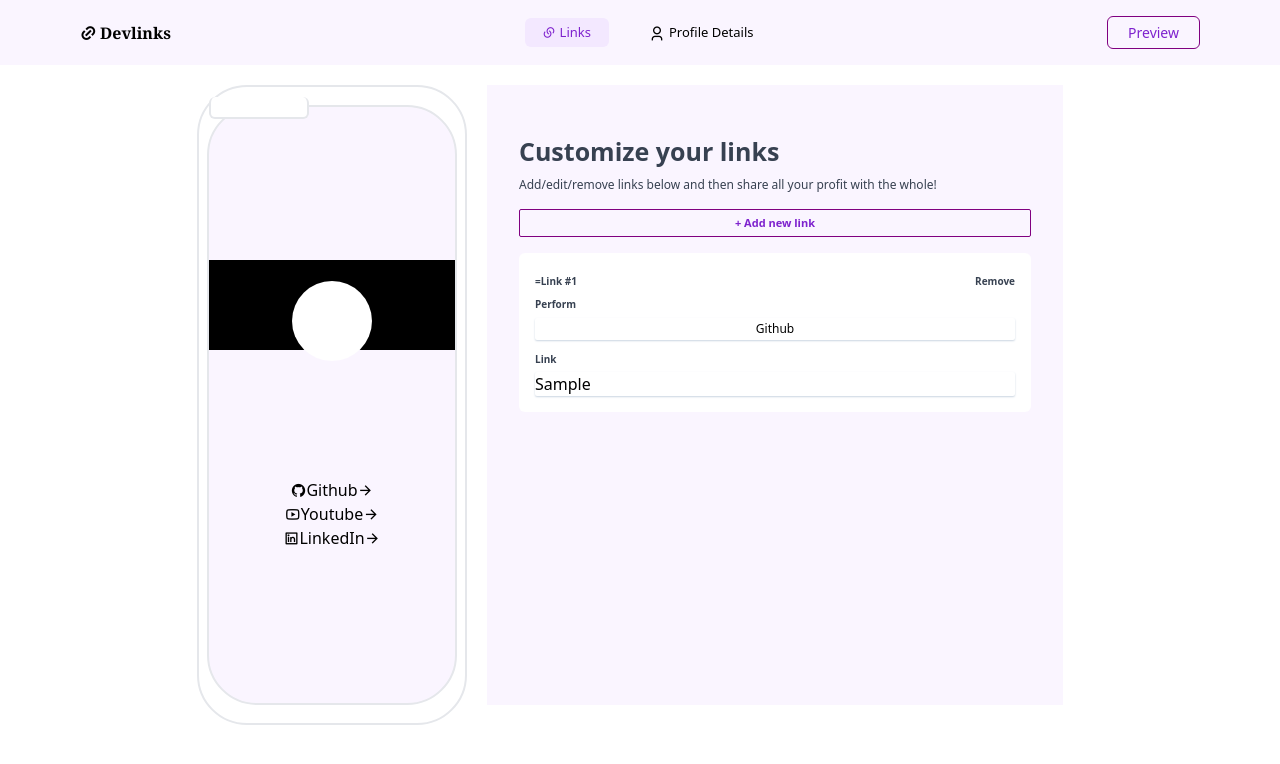
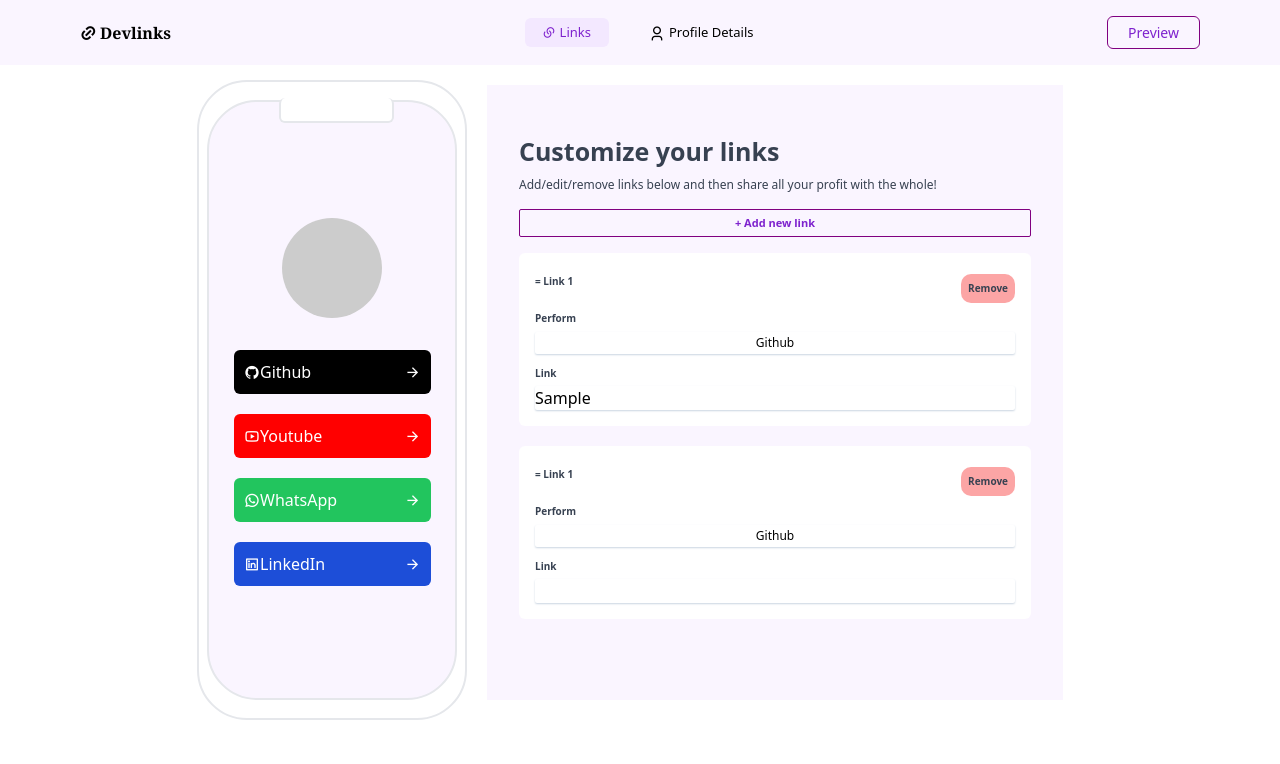
Before and after one commit to Niffer-dev/link-tree, a React (Vite) app: page / in a window 1280 px wide. Both pictures are taken after typing "Sample" into the empty fields and a click on the button "+ Add new link". Shown: the top 764 px of the page. Built offline with nearby package versions, Linux system fonts and the light colour scheme.

Commit message:
edited the home pages and added new functionalities

```diff
--- /dev/null
+++ b/src/components/newdiv/Newdiv.jsx
@@ -0,0 +1,22 @@
+import React from 'react';
+
+const  Newdiv = () => {
+  // Function to remove the parent element
+  const removeParent = (event) => {
+    // Access the parent element using event.target.parentElement
+    const parentElement = event.target.parentElement;
+
+    // Remove the parent element from the DOM
+    parentElement.remove();
+  };
+
+  return (
+    <div>
+      <div>
+        <button onClick={removeParent}>Remove Parent</button>
+      </div>
+    </div>
+  );
+}
+
+export default Newdiv;
--- a/src/pages/home/Home.jsx
+++ b/src/pages/home/Home.jsx
@@ -1,32 +1,76 @@
-import React from 'react'
+import React, { useState } from 'react'
+import NewDiv from '../../components/newdiv/Newdiv';
 
 const Home = () => {
+    const [number, setNumber] = useState(0);
+    const [addLink, setAddLink] = useState(0);
+
+    const [templateDivs, setTemplateDivs] = useState([]);
+
+    const handleCreateTemplateDiv = () => {
+        setTemplateDivs(prevTemplateDivs => [...prevTemplateDivs,
+        <div key={templateDivs.length} className='bg-white py-[1rem] px-[1rem] rounded-md shadow-gray-500 mb-[20px]'>
+            <div>
+                <div className='flex justify-between text-[10px] py-[5px] text-gray-700 font-bold'>
+                    <h2>= Link 1</h2>
+                    <button onClick={removeParent} className='p-[7px] bg-red-300 rounded-[10px]'>Remove</button>
+                </div>
+
+                <div>
+                    <p className='text-[10px] py-[3px] font-semibold text-gray-700'>Perform</p>
+                    <button className='text-[12px] w-[100%] py-[2px] rounded-sm shadow-slate-300 shadow-sm'>Github</button>
+                </div>
+
+                <div>
+                    <p className=' pt-[12px] pb-[5px] text-[10px] font-semibold text-gray-700'>Link</p>
+                    <input type="text" className='w-[100%] rounded-sm shadow-slate-300 shadow-sm'/>
+                </div>
+            </div>
+        </div>
+        ]);
+    };
+
+    const removeParent = (event) => {
+        const parentElement = event.target.parentElement.parentElement.parentElement;
+
+        parentElement.remove();
+      };
+
+
+
+
   return (
     <div className='flex justify-center'>
-        <div className="w-[270px] mt-5 rounded-[50px] border-2 h-[80vh] flex items-center justify-center relative">
+        <div className="w-[270px] mt-[15px] rounded-[50px] border-2 h-[80vh] flex items-center justify-center relative">
             <div className="w-[250px] rounded-[50px] border-2 h-[75vh] flex justify-center bg-purple-50 flex-col">
-                <div className='bg-white rounded-[6px] h-[22px] w-[100px] absolute top-[10px] border-x-2 border-b-2'>
+                <div className='bg-white rounded-[6px] h-[25px] w-[115px] absolute top-[16px] left-[80px] border-x-2 border-b-2'>
                 </div>
-                <div className='flex items-center justify-center bg-black h-[90px] w-full'>
-                    <div className=' rounded-full bg-white mt-[2rem] mx-auto h-[80px] w-[80px]'>
+
+                <div className='flex items-center justify-center  w-full'>
+                    <div className=' rounded-full bg-[#ccc] mt-[4px] mx-auto h-[100px] w-[100px]'></div>
                 </div>
+
+                <div className='mt-[2rem] flex flex-col justify-center items-center text-white'>
+                    <div className='flex-col item-center text-center justify-between w-[100%]'>
+                        <div className='flex justify-between p-[10px] bg-[#000] w-[80%] mx-[25px] rounded-md mb-[20px]'>
+                            <button className='text-white'><i class="ri-github-fill text-white"></i>Github</button>
+                            <i class="ri-arrow-right-line text-white"></i>
                         </div>
-                <div className='mt-[8rem] flex flex-col justify-center items-center'>
-                    <div className='flex item-center justify-between'>
-                        <div>
-                            <button><i class="ri-github-fill"></i>Github</button>
-                        </div>
-                        <div>
-                            <i class="ri-arrow-right-line"></i>
-                        </div>
-                    </div>
-                    <div>
+
+                        <div className='flex justify-between p-[10px] bg-[red] w-[80%] mx-[25px] rounded-md mb-[20px]'>
                             <button><i class="ri-youtube-line"></i>Youtube</button>
                             <i class="ri-arrow-right-line"></i>
                         </div>
-                    <div>
+
+                        <div className='flex justify-between p-[10px] bg-green-500 w-[80%] mx-[25px] rounded-md mb-[20px]'>
+                            <button><i class="ri-whatsapp-line"></i>WhatsApp</button>
+                            <i class="ri-arrow-right-line"></i>
+                        </div>
+
+                        <div className='flex justify-between p-[10px] bg-blue-700 w-[80%] mx-[25px] rounded-md'>
                             <button><i class="ri-linkedin-box-line"></i>LinkedIn</button>
                             <i class="ri-arrow-right-line"></i>
+                        </div>
                     </div>
                 </div>
             </div>
@@ -36,23 +80,33 @@ const Home = () => {
             <div className='py-[1rem] rounded-md shadow-gray-500'>
                 <h2 className='font-bold text-[25px] text-gray-700'>Customize your links</h2>
                 <p className='text-[12px] pb-[15px] pt-[5px] text-gray-700'>Add/edit/remove links below and then share all your profit with the whole!</p>
-                <button className='text-[11px] font-bold text-purple-700 w-[100%] py-[5px] px-[20px] rounded-sm' style={{border: '1px solid purple'}}> + Add new link</button>
+                <button onClick={handleCreateTemplateDiv} className='text-[11px] font-bold text-purple-700 w-[100%] py-[5px] px-[20px] rounded-sm' style={{border: '1px solid purple'}}> + Add new link</button>
             </div>
-            <div className='bg-white py-[1rem] px-[1rem] rounded-md shadow-gray-500'>
+
+
+            <div className='bg-white py-[1rem] px-[1rem] rounded-md shadow-gray-500 mb-[20px]'>
+                <div>
                     <div className='flex justify-between text-[10px] py-[5px] text-gray-700 font-bold'>
-                    <h2>=Link #1</h2>
-                    <p>Remove</p>
+                        <h2>= Link 1</h2>
+                        <button onClick={removeParent} className='p-[7px] bg-red-300 rounded-[10px]'>Remove</button>
                     </div>
+
                     <div>
                         <p className='text-[10px] py-[3px] font-semibold text-gray-700'>Perform</p>
                         <button className='text-[12px] w-[100%] py-[2px] rounded-sm shadow-slate-300 shadow-sm'>Github</button>
                     </div>
+
                     <div>
                         <p className=' pt-[12px] pb-[5px] text-[10px] font-semibold text-gray-700'>Link</p>
                         <input type="text" className='w-[100%] rounded-sm shadow-slate-300 shadow-sm'/>
                     </div>
                 </div>
             </div>
+
+            {templateDivs.map((templateDiv, index) => (
+                <div key={index}>{templateDiv}</div>
+            ))}
+        </div>
     </div>
   )
 }
```
Lines whose indentation alone changed are shown as unchanged.
